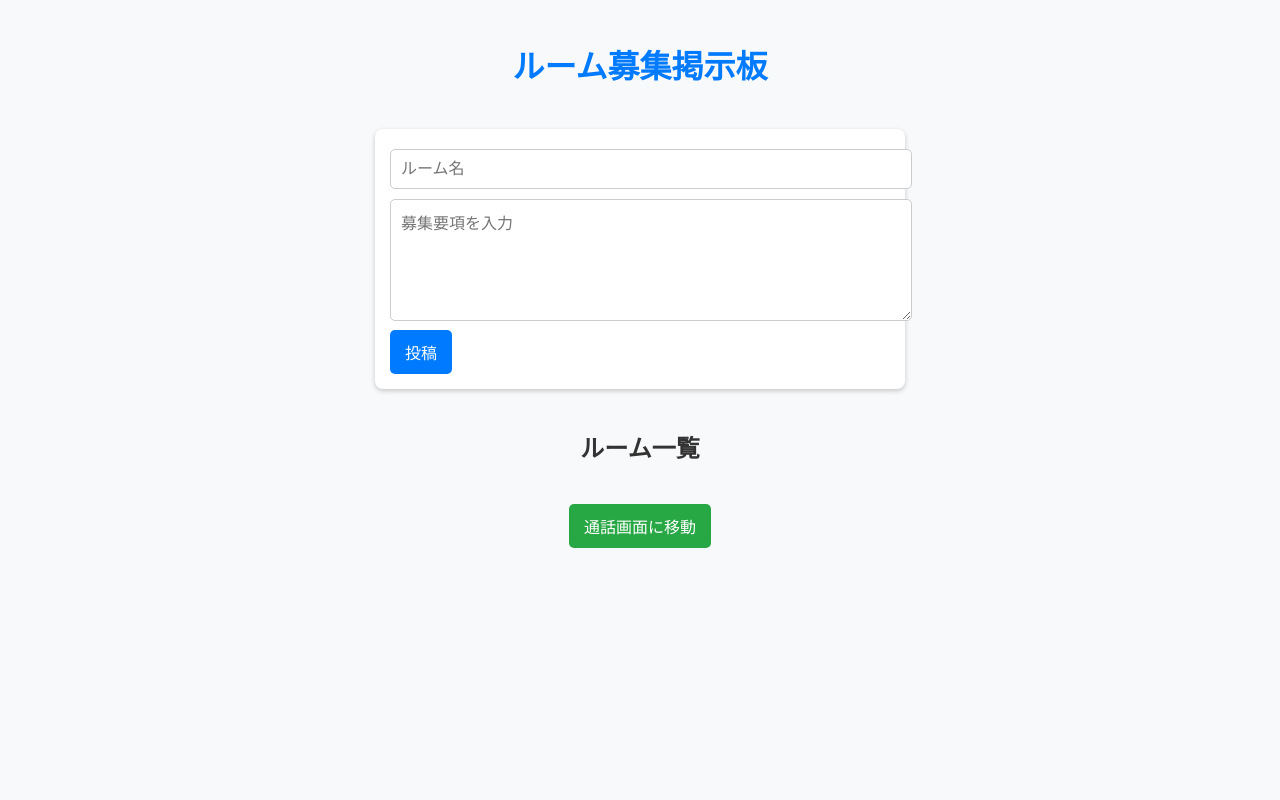
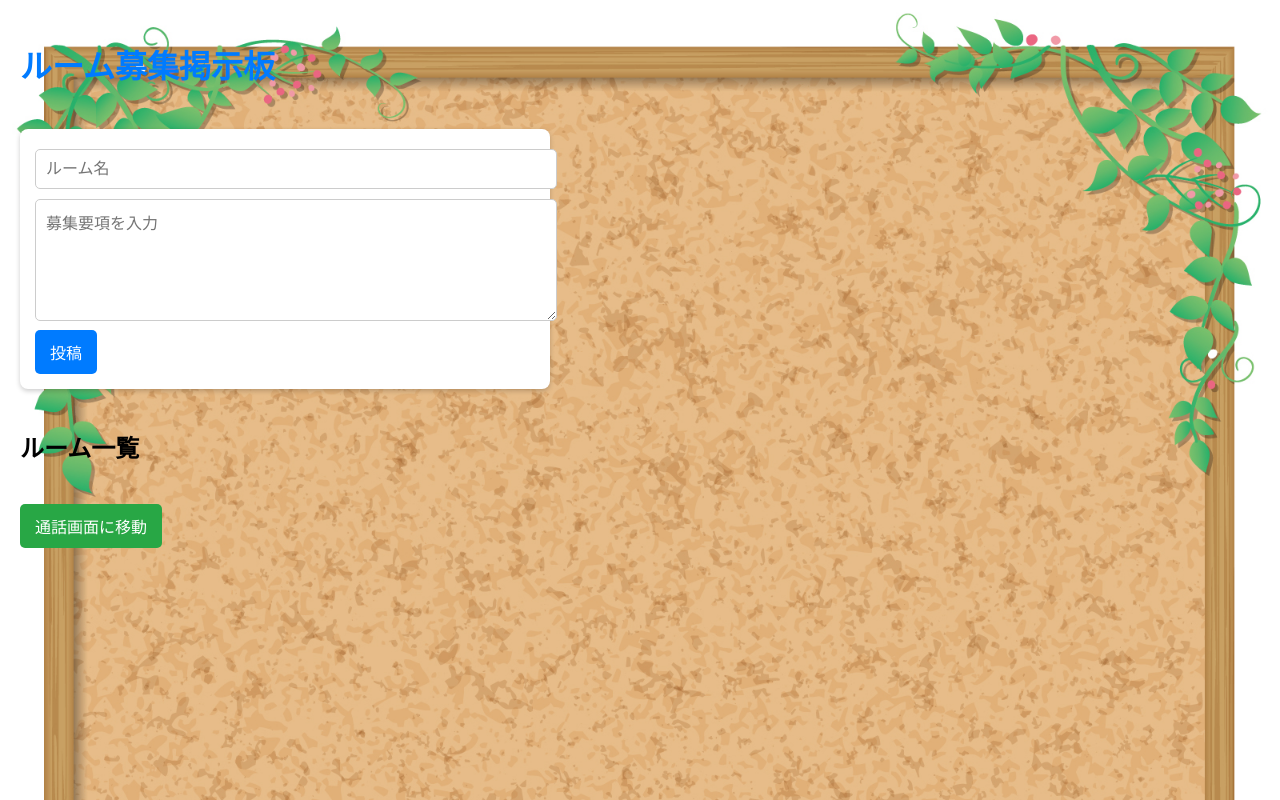
Before and after one commit to hack-u-muds/randommatch, a Flask app: page / in a window 1280 px wide. Run offline with Flask 3, Linux system fonts and the light colour scheme; data that the repository does not hold is empty.

Commit message:
掲示板のページのUIやろうとしたけど背景の画像だけどうしてもエラー起きて無理だった

```diff
--- a/game_chat_board/app.py
+++ b/game_chat_board/app.py
@@ -1,9 +1,14 @@
-from flask import Flask, render_template, request, redirect, url_for
+from flask import Flask, render_template, request, redirect, url_for, send_from_directory
 from flask_sqlalchemy import SQLAlchemy
+import os
 
 app = Flask(__name__)
+
+# データベースのURIを設定
 app.config["SQLALCHEMY_DATABASE_URI"] = "sqlite:///database.db"
 app.config["SQLALCHEMY_TRACK_MODIFICATIONS"] = False
+
+# SQLAlchemyのインスタンスを作成
 db = SQLAlchemy(app)
 
 # 📌 投稿モデル（ルーム名と募集要項を保存）
@@ -46,5 +51,10 @@ def delete_post(post_id):
 
     return redirect(url_for("sns"))
 
+# 読み込むためのカスタムルート
+@app.route('/templates/style.css')
+def style_css():
+    return send_from_directory(os.path.join('templates'), 'style.css')
+
 if __name__ == "__main__":
     app.run(debug=True)
--- a/game_chat_board/templates/sns.html
+++ b/game_chat_board/templates/sns.html
@@ -3,13 +3,13 @@
 <head>
     <meta charset="UTF-8">
     <meta name="viewport" content="width=device-width">
-    <link rel="stylesheet" href="style.css">
+    <link rel="stylesheet" href="{{ url_for('style_css') }}">
     <title>ルーム募集掲示板</title>
 </head>
 <body>
     <h1>ルーム募集掲示板</h1>
 
-    <!-- 🚀 ルーム募集投稿フォーム -->
+    <!-- ルーム募集投稿フォーム -->
     <form action="/add" method="POST">
         <input type="text" name="room_name" placeholder="ルーム名" required>
         <textarea name="description" placeholder="募集要項を入力" required></textarea>
@@ -28,7 +28,7 @@
         {% endfor %}
     </ul>
 
-    <!-- 🚀 `index.html` へ戻るリンク -->
+    <!-- `index.html` へ戻るリンク -->
     <a href="http://localhost:1234">通話画面に移動</a>
 </body>
 </html>
--- a/game_chat_board/templates/style.css
+++ b/game_chat_board/templates/style.css
@@ -1,16 +1,23 @@
-/* 全体の基本スタイル */
+/* bodyのスタイル */
 body {
     font-family: Arial, sans-serif;
     background-color: #f8f9fa;
-    color: #333;
     margin: 0;
     padding: 20px;
-    text-align: center;
+    background-image: url('../picture2/131382.jpg'); /* 正しいパスに修正 */
+    background-size: cover; /* 背景画像を全体に表示 */
 }
 
 /* ヘッダーのスタイル */
 h1 {
     color: #007bff;
+    /* フォント設定は削除 */
+}
+
+/* ヘッダーのスタイル */
+h1 {
+    color: #007bff;
+    font-family: 'Cinzel Decorative', sans-serif; /* フォントの変更 */
 }
 
 /* フォームのスタイル */
```
Also changed, not shown: game_chat_board/picture2/131382.jpg (added), 2 other files.
